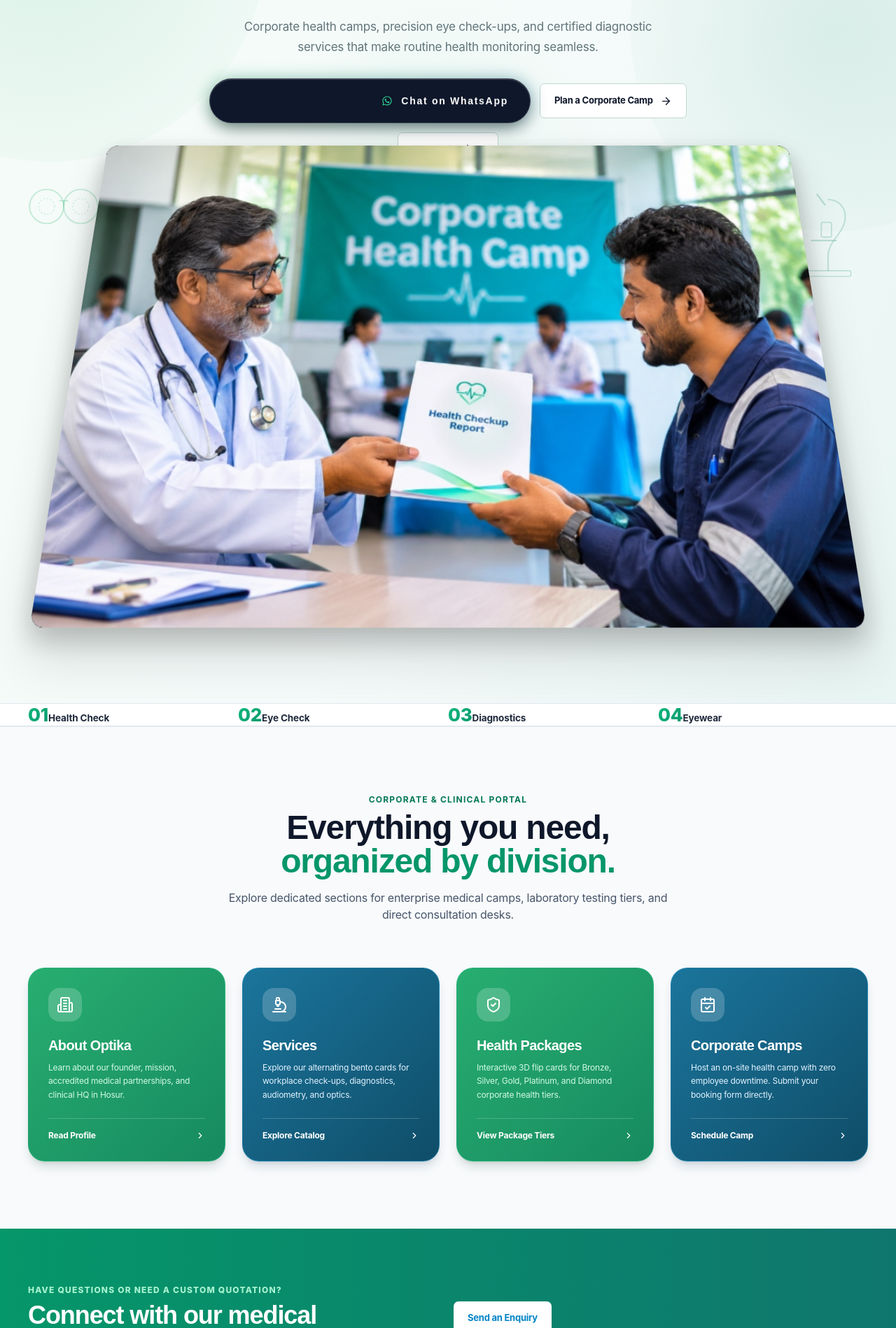
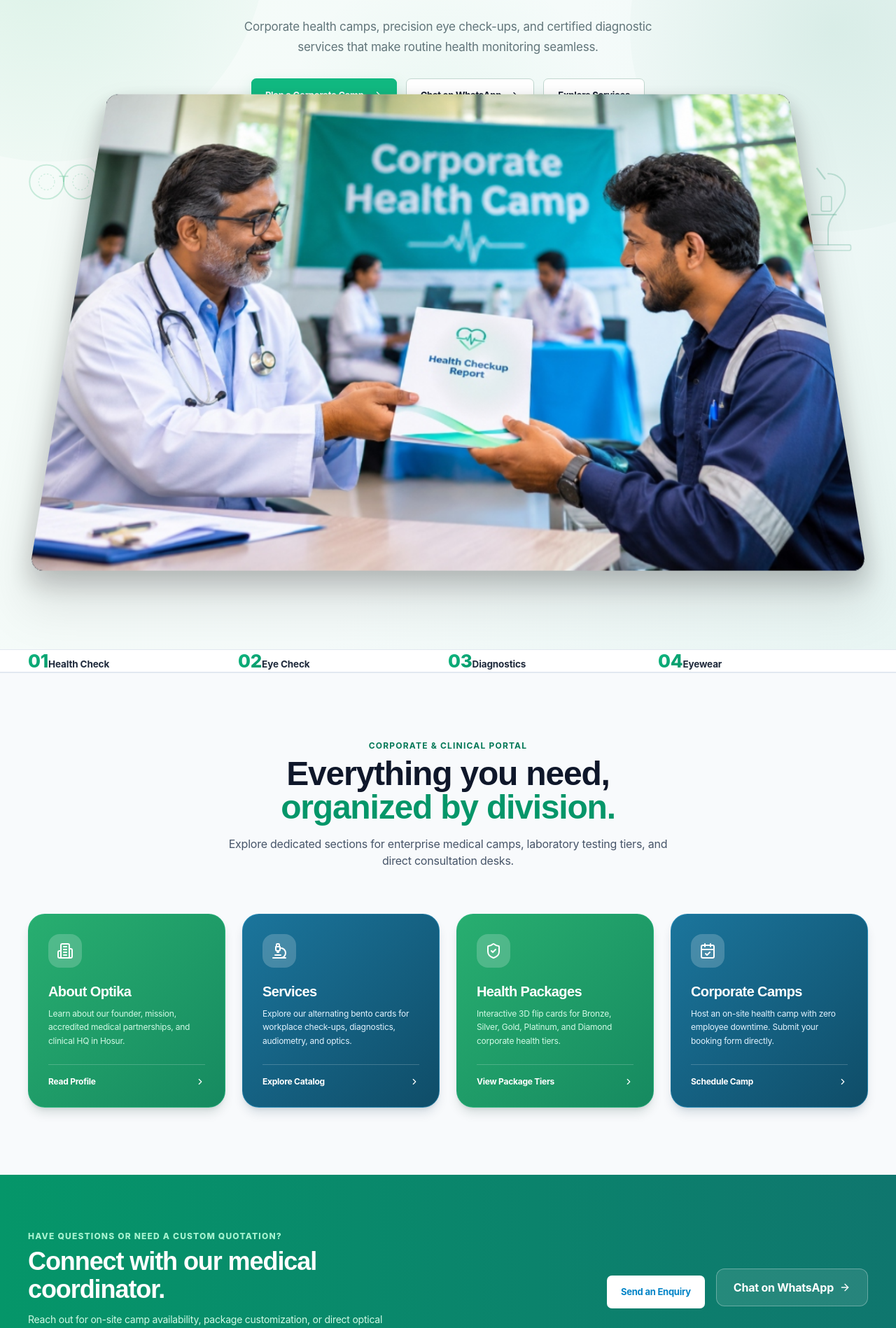
Before and after one commit to bhuvi12a/optika-website-, a Next.js app: page / in a window 1280 px wide. Shown: the part 511-2409 px from the top of the page at 70% size. Built offline with nearby package versions, Linux system fonts and the light colour scheme.

Commit message:
revert: remove 3d-button and restore clean corporate action buttons

```diff
--- a/src/app/page.tsx
+++ b/src/app/page.tsx
@@ -18,7 +18,6 @@ import Footer from "@/components/Footer";
 import HeroHandoverSection from "@/components/HeroHandoverSection";
 import MedicalBackgroundArt from "@/components/MedicalBackgroundArt";
 import LiquidText from "@/components/ui/liquid-text";
-import { Component as WhatsAppButton3D } from "@/components/ui/3d-button";
 import { ContainerScroll } from "@/components/ui/container-scroll-animation";
 import { contact } from "@/data/site";
 
@@ -55,15 +54,18 @@ export default function HomePage() {
                 <p className="hero-scroll-p">
                   Corporate health camps, precision eye check-ups, and certified diagnostic services that make routine health monitoring seamless.
                 </p>
-                <div className="hero-actions justify-center items-center">
-                  <WhatsAppButton3D
-                    textState1="Chat on WhatsApp"
-                    textState2="Chat With Us"
-                    message="Hello Optika Healthcare, I would like to enquire about your corporate health camps and services."
-                  />
-                  <Link className="btn btn-outline" href="/corporate-camps">
+                <div className="hero-actions justify-center">
+                  <Link className="btn btn-primary" href="/corporate-camps">
                     Plan a Corporate Camp <ArrowRight size={17} />
                   </Link>
+                  <a
+                    href={`https://wa.me/${contact.phoneRaw}?text=${encodeURIComponent("Hello Optika Healthcare, I would like to enquire about your services.")}`}
+                    className="btn btn-outline flex items-center gap-2"
+                    target="_blank"
+                    rel="noopener noreferrer"
+                  >
+                    Chat on WhatsApp <ArrowRight size={16} />
+                  </a>
                   <Link className="btn btn-outline" href="/services">
                     Explore Services
                   </Link>
@@ -224,11 +226,14 @@ export default function HomePage() {
               <Link href="/contact" className="btn btn-white font-extrabold text-slate-900 py-3.5 px-6 rounded-xl">
                 Send an Enquiry
               </Link>
-              <WhatsAppButton3D
-                textState1="Chat on WhatsApp"
-                textState2="Chat With Us"
-                message="Hello Optika Healthcare, I would like to get a quotation for an on-site corporate health camp."
-              />
+              <a
+                href={`https://wa.me/${contact.phoneRaw}?text=${encodeURIComponent("Hello Optika Healthcare, I would like to enquire about your services.")}`}
+                className="bg-white/10 hover:bg-white/20 border border-white/30 text-white font-bold py-3.5 px-6 rounded-xl transition duration-200 flex items-center gap-2"
+                target="_blank"
+                rel="noopener noreferrer"
+              >
+                Chat on WhatsApp <ArrowRight size={16} />
+              </a>
             </div>
           </div>
         </section>
--- a/src/components/ui/3d-button.tsx
+++ /dev/null
@@ -1,163 +0,0 @@
-"use client";
-
-import { cn } from "@/lib/utils";
-import React, { useState } from "react";
-import { contact } from "@/data/site";
-
-export const Component = ({
-  className,
-  textState1 = "Chat on WhatsApp",
-  textState2 = "Connect Now",
-  message = "Hello Optika Healthcare, I would like to enquire about your corporate health camps and services.",
-}: {
-  className?: string;
-  textState1?: string;
-  textState2?: string;
-  message?: string;
-}) => {
-  const [count, setCount] = useState(0);
-
-  const handleClick = () => {
-    setCount((c) => c + 1);
-    const url = `https://wa.me/${contact.phoneRaw}?text=${encodeURIComponent(message)}`;
-    window.open(url, "_blank", "noopener,noreferrer");
-  };
-
-  const renderChars = (text: string) => {
-    return text.split("").map((ch, idx) => (
-      <span
-        key={idx}
-        data-label={ch === " " ? "\u00A0" : ch}
-        style={{ "--i": idx + 1 } as React.CSSProperties}
-      >
-        {ch === " " ? "\u00A0" : ch}
-      </span>
-    ));
-  };
-
-  return (
-    <div className={cn("inline-flex flex-col items-center", className)}>
-      <button
-        className="button"
-        type="button"
-        onClick={handleClick}
-        aria-label="Chat on WhatsApp with Optika Healthcare"
-      >
-        <div className="bg" />
-        <svg
-          xmlns="http://www.w3.org/2000/svg"
-          fill="none"
-          viewBox="0 0 342 208"
-          height={208}
-          width={342}
-          className="splash"
-        >
-          <path
-            strokeLinecap="round"
-            strokeWidth={3}
-            d="M54.1054 99.7837C54.1054 99.7837 40.0984 90.7874 26.6893 97.6362C13.2802 104.485 1.5 97.6362 1.5 97.6362"
-          />
-          <path
-            strokeLinecap="round"
-            strokeWidth={3}
-            d="M285.273 99.7841C285.273 99.7841 299.28 90.7879 312.689 97.6367C326.098 104.486 340.105 95.4893 340.105 95.4893"
-          />
-          <path
-            strokeLinecap="round"
-            strokeWidth={3}
-            strokeOpacity="0.3"
-            d="M281.133 64.9917C281.133 64.9917 287.96 49.8089 302.934 48.2295C317.908 46.6501 319.712 36.5272 319.712 36.5272"
-          />
-          <path
-            strokeLinecap="round"
-            strokeWidth={3}
-            strokeOpacity="0.3"
-            d="M281.133 138.984C281.133 138.984 287.96 154.167 302.934 155.746C317.908 157.326 319.712 167.449 319.712 167.449"
-          />
-          <path
-            strokeLinecap="round"
-            strokeWidth={3}
-            d="M230.578 57.4476C230.578 57.4476 225.785 41.5051 236.061 30.4998C246.337 19.4945 244.686 12.9998 244.686 12.9998"
-          />
-          <path
-            strokeLinecap="round"
-            strokeWidth={3}
-            d="M230.578 150.528C230.578 150.528 225.785 166.471 236.061 177.476C246.337 188.481 244.686 194.976 244.686 194.976"
-          />
-          <path
-            strokeLinecap="round"
-            strokeWidth={3}
-            strokeOpacity="0.3"
-            d="M170.392 57.0278C170.392 57.0278 173.89 42.1322 169.571 29.54C165.252 16.9478 168.751 2.05227 168.751 2.05227"
-          />
-          <path
-            strokeLinecap="round"
-            strokeWidth={3}
-            strokeOpacity="0.3"
-            d="M170.392 150.948C170.392 150.948 173.89 165.844 169.571 178.436C165.252 191.028 168.751 205.924 168.751 205.924"
-          />
-          <path
-            strokeLinecap="round"
-            strokeWidth={3}
-            d="M112.609 57.4476C112.609 57.4476 117.401 41.5051 107.125 30.4998C96.8492 19.4945 98.5 12.9998 98.5 12.9998"
-          />
-          <path
-            strokeLinecap="round"
-            strokeWidth={3}
-            d="M112.609 150.528C112.609 150.528 117.401 166.471 107.125 177.476C96.8492 188.481 98.5 194.976 98.5 194.976"
-          />
-          <path
-            strokeLinecap="round"
-            strokeWidth={3}
-            strokeOpacity="0.3"
-            d="M62.2941 64.9917C62.2941 64.9917 55.4671 49.8089 40.4932 48.2295C25.5194 46.6501 23.7159 36.5272 23.7159 36.5272"
-          />
-          <path
-            strokeLinecap="round"
-            strokeWidth={3}
-            strokeOpacity="0.3"
-            d="M62.2941 145.984C62.2941 145.984 55.4671 161.167 40.4932 162.746C25.5194 164.326 23.7159 174.449 23.7159 174.449"
-          />
-        </svg>
-        <div className="wrap">
-          <svg
-            xmlns="http://www.w3.org/2000/svg"
-            fill="none"
-            viewBox="0 0 221 42"
-            height={42}
-            width={221}
-            className="path"
-          >
-            <path
-              strokeLinecap="round"
-              strokeWidth={3}
-              d="M182.674 2H203C211.837 2 219 9.16344 219 18V24C219 32.8366 211.837 40 203 40H18C9.16345 40 2 32.8366 2 24V18C2 9.16344 9.16344 2 18 2H47.8855"
-            />
-          </svg>
-          <div className="outline" />
-          <div className="content">
-            {/* WhatsApp SVG Icon */}
-            <svg
-              className="w-4 h-4 mr-1 text-emerald-400 fill-current flex-shrink-0"
-              viewBox="0 0 24 24"
-              xmlns="http://www.w3.org/2000/svg"
-            >
-              <path d="M12.04 2c-5.46 0-9.91 4.45-9.91 9.91 0 1.75.46 3.45 1.32 4.95L2.05 22l5.25-1.38c1.45.79 3.08 1.21 4.74 1.21 5.46 0 9.91-4.45 9.91-9.91 0-2.65-1.03-5.14-2.9-7.01A9.816 9.816 0 0012.04 2zm0 18.15c-1.48 0-2.93-.4-4.2-1.15l-.3-.18-3.12.82.83-3.04-.2-.31a8.18 8.18 0 01-1.26-4.38c0-4.54 3.7-8.24 8.24-8.24 2.2 0 4.27.86 5.82 2.42a8.18 8.18 0 012.41 5.83c.01 4.54-3.69 8.23-8.22 8.23zm4.52-6.17c-.25-.12-1.47-.72-1.7-.81-.23-.08-.39-.12-.56.12-.17.25-.64.81-.79.97-.14.17-.29.19-.54.06-.25-.12-1.05-.39-2-1.23-.74-.66-1.23-1.47-1.38-1.72-.14-.25-.02-.38.11-.51.11-.11.25-.29.37-.43.12-.15.17-.25.25-.42.08-.17.04-.31-.02-.44-.06-.12-.56-1.34-.76-1.84-.2-.48-.4-.42-.56-.43h-.48c-.17 0-.44.06-.66.31-.23.25-.88.86-.88 2.1 0 1.24.9 2.44 1.03 2.61.12.17 1.78 2.72 4.31 3.81.6.26 1.07.42 1.44.54.61.19 1.16.17 1.6.1.49-.07 1.47-.6 1.68-1.18.21-.58.21-1.07.15-1.18-.07-.11-.23-.18-.48-.3z" />
-            </svg>
-            <span className="char state-1">
-              {renderChars(textState1)}
-            </span>
-            <div className="icon">
-              <div />
-            </div>
-            <span className="char state-2">
-              {renderChars(textState2)}
-            </span>
-          </div>
-        </div>
-      </button>
-    </div>
-  );
-};
-
-export default Component;
--- a/src/components/ui/demo.tsx
+++ /dev/null
@@ -1,5 +0,0 @@
-import { Component } from "@/components/ui/3d-button";
-
-export default function DemoOne() {
-  return <Component />;
-}
```
